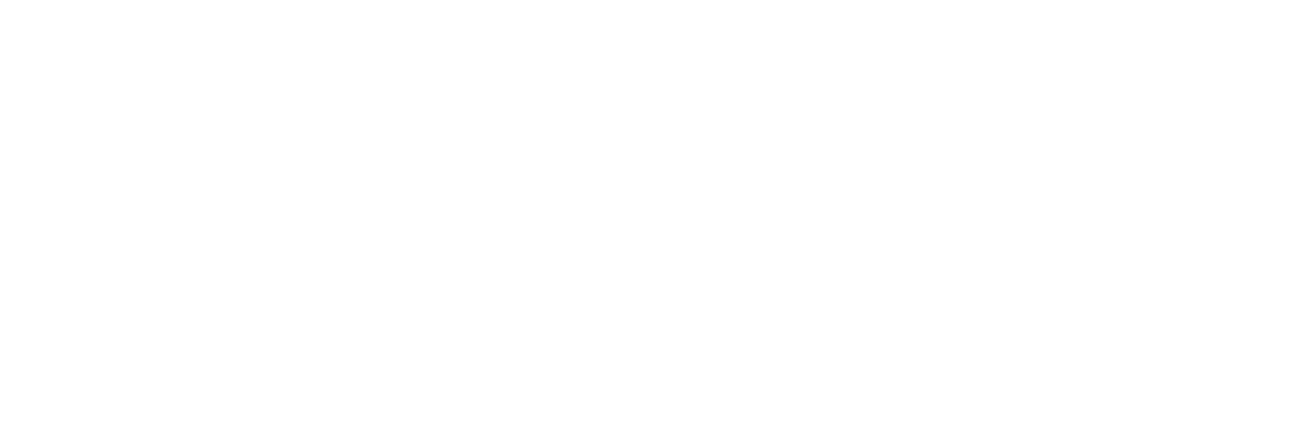
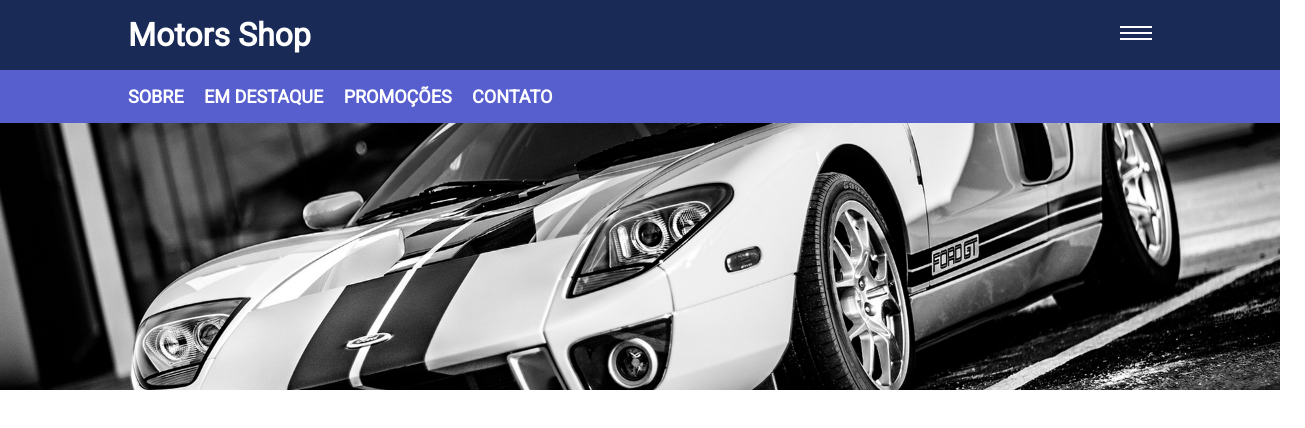
Before and after one commit to ClaudioFerreir/project_motors_shop, a plain HTML site: page index.html in a window 1280 px wide. Shown: the whole page, 1305 px wide, since content can reach past the window. Drawn offline with nearby package versions, Linux system fonts and the light colour scheme.

Commit message:
feat: carousel added

```diff
--- a/index.html
+++ b/index.html
@@ -1,17 +1,67 @@
 <!DOCTYPE html>
-<html lang="pt-br">
+<html lang="pt-BR">
 <head>
   <meta charset="UTF-8">
   <meta http-equiv="X-UA-Compatible" content="IE=edge">
   <meta name="viewport" content="width=device-width, initial-scale=1.0">
   <title>Motors Shop</title>
-  <!--CSS-->
+  <!--Custom CSS-->
   <link rel="stylesheet" href="./main.css">
+  <!--Google Fonts-->
+  <link rel="preconnect" href="https://fonts.googleapis.com">
+  <link rel="preconnect" href="https://fonts.gstatic.com" crossorigin>
+  <link href="https://fonts.googleapis.com/css2?family=Roboto&display=swap" rel="stylesheet">
+  <!--Slick Slider-->
+  <link rel="stylesheet" type="text/css" href="//cdn.jsdelivr.net/npm/slick-carousel@1.8.1/slick/slick.css"/>
+  <link rel="stylesheet" type="text/css" href="//cdn.jsdelivr.net/npm/slick-carousel@1.8.1/slick/slick-theme.css"/>
+
 </head>
 <body>
+  <!--Header-->
+  <header>
+    <div class="container">
+      <h1>Motors Shop</h1>
+      <div class="menu-hamburguer">
+        <span></span>
+        <span></span>
+        <span></span>
+      </div>
+    </div>
+    <!--NavBar-->
+    <nav>
+      <div class="container">
+        <ul>
+          <li>
+            <a href="#">Sobre</a>
+          </li>
+          <li>
+            <a href="#">Em destaque</a>
+          </li>
+          <li>
+            <a href="#">Promoções</a>
+          </li>
+          <li>
+            <a href="#">Contato</a>
+          </li>
+        </ul>
+      </div>
+    </nav>
+  </header>
+  <!--Carousel-->
+  <div id="carousel-imagens">
+    <img src="./imagens/images/slide1.png" alt="Carro da Porshe">
+    <img src="./imagens/images/slide2.png" alt="Carro da BMW">
+    <img src="./imagens/images/slide3.png" alt="Carro da Ford">
+  </div>
 
 
-  <script src="https://code.jquery.com/jquery-3.7.0.min.js"></script>
+
+  <!--jQuery-->
+  <script type="text/javascript" src="//code.jquery.com/jquery-1.11.0.min.js"></script>
+  <script type="text/javascript" src="//code.jquery.com/jquery-migrate-1.2.1.min.js"></script>
+  <!--Slick Slider-->
+  <script type="text/javascript" src="//cdn.jsdelivr.net/npm/slick-carousel@1.8.1/slick/slick.min.js"></script>
+  <!--Custom JS-->
   <script src="./main.js"></script>
 </body>
 </html>
--- a/main.css
+++ b/main.css
@@ -0,0 +1,56 @@
+* {
+  margin: 0;
+  padding: 0;
+  box-sizing: border-box;
+  font-family: 'Roboto', sans-serif;
+}
+
+.container {
+  max-width: 1024px;
+  width: 100%;
+  margin: 0 auto;
+}
+
+header {
+  background-color: #192a56;
+  padding-top: 16px;
+  color: #fff;
+}
+
+header > .container {
+  display: flex;
+  justify-content: space-between;
+  align-items: center;
+  padding-bottom: 16px;
+}
+
+nav {
+  background-color: #575fcf;
+  padding: 16px 0;
+}
+
+nav li {
+  list-style: none;
+  display: inline;
+  margin-right: 16px;
+  font-size: 18px;
+  font-weight: bold;
+  text-transform: uppercase;
+}
+
+nav li a {
+  text-decoration: none;
+  color: #fff;
+}
+
+.menu-hamburguer {
+  width: 32px;
+}
+
+.menu-hamburguer span {
+  height: 2px;
+  width: 100%;
+  background-color: #fff;
+  display: block;
+  margin-bottom: 4px;
+}
--- a/main.js
+++ b/main.js
@@ -1,3 +1,8 @@
 $(document).ready(function() {
   console.log('main.js loaded');
+
+  $('#carousel-imagens').slick({
+    autoplay: true,
+    autoplaySpeed: 2000,
+  });
 });
```
